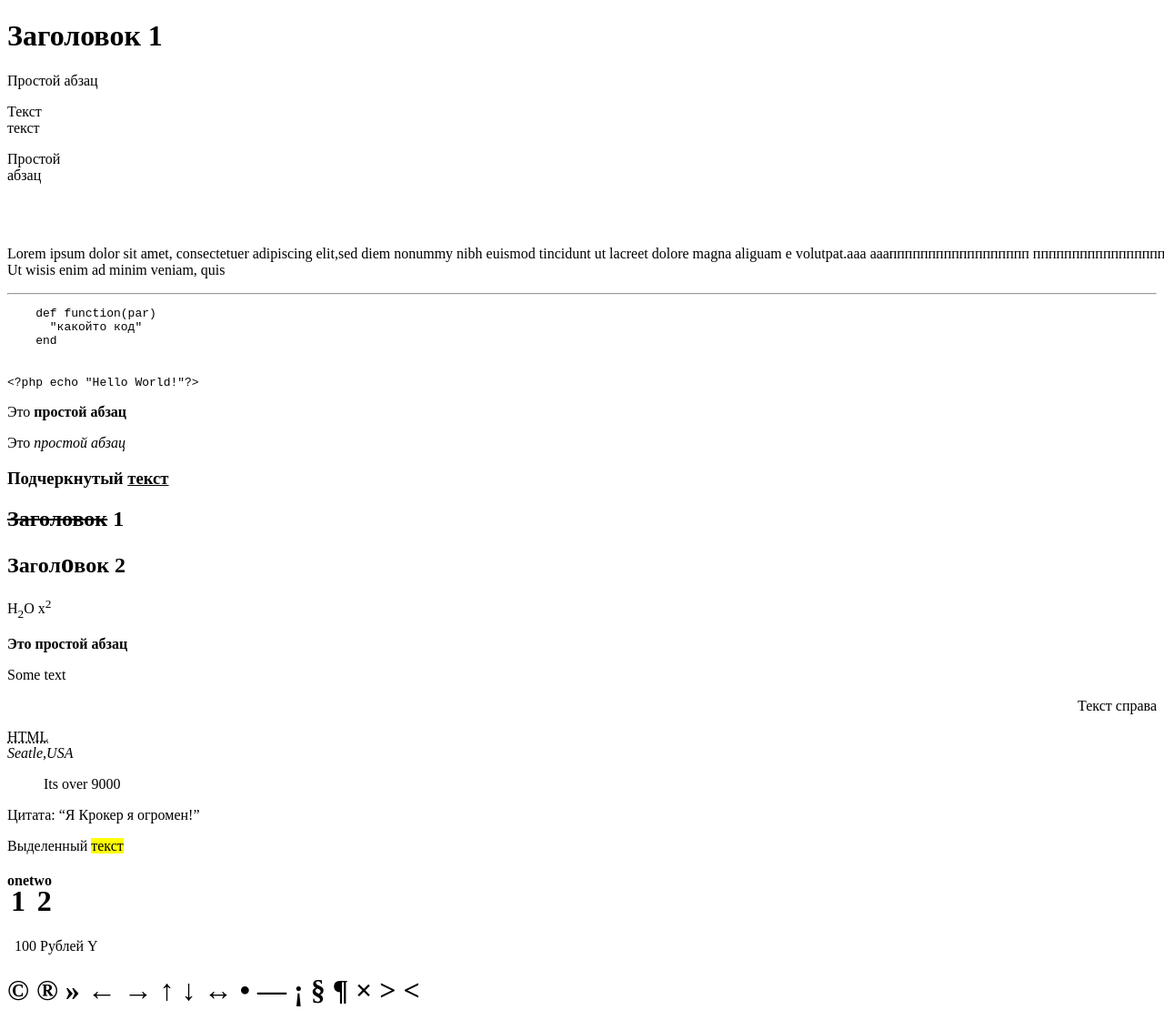
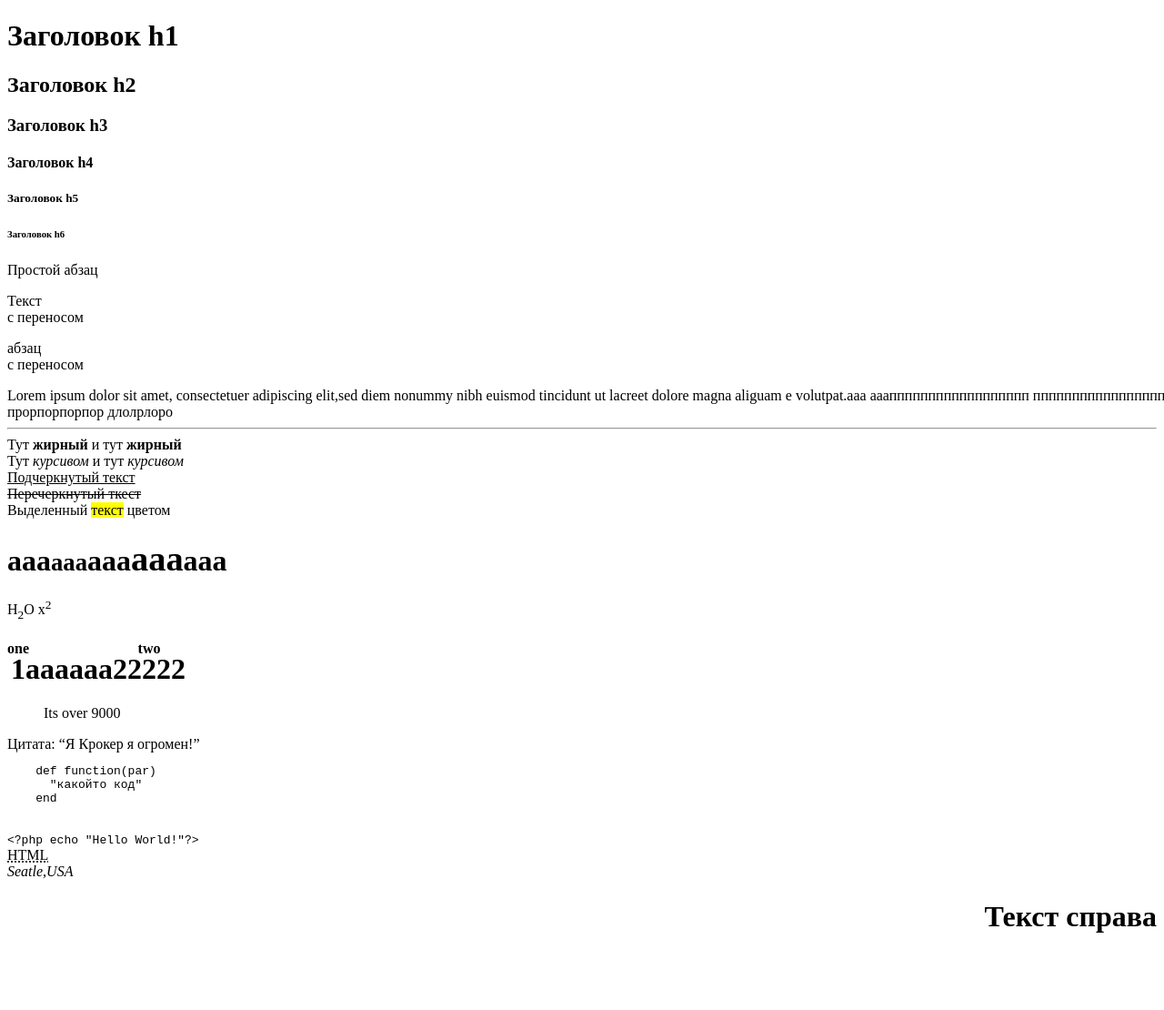
Before and after one commit to krillan49/stud_verstka_conspects, a plain HTML site: page HTML_examples/04_text.html in a window 1280 px wide. Shown: the top 1110 px of the page at 91% size. After the commit the page ends 1047 px from the top, so only its background shows below. Drawn offline with Linux system fonts and the light colour scheme.

Commit message:
jgcdhchfcg

```diff
--- a/HTML_examples/04_text.html
+++ b/HTML_examples/04_text.html
@@ -1,3 +1,7 @@
+<!--                                              Текстовые теги -->
+
+<!-- По умолчанию браузер убирает все пробелы, переводы строки и прочее до одного пробела -->
+
 <!DOCTYPE html>
 <html lang="en" dir="ltr">
 
@@ -9,83 +13,100 @@
 
   <body>
 
-    <!--                                            ТЕКСТОВЫЕ ТЕГИ -->
+    <!--                                         Абзацы и заголовки -->
 
-    <!-- По умолчанию браузер убирает все пробелы, переводы строки и прочее до одного пробела -->
+    <!-- h1 ... h6 - блочные теги заголовков, имеют свойства абзаца, размер шрифта и отступы отличающиеся чем выше номер тем они ментше -->
+    <h1>Заголовок h1</h1>
+    <h2>Заголовок h2</h2>
+    <h3>Заголовок h3</h3>
+    <h4>Заголовок h4</h4>
+    <h5>Заголовок h5</h5>
+    <h6>Заголовок h6</h6>
 
-    <h1>Заголовок 1</h1> <!-- (heading - заголовок) Тег с размером шрифта(h1-h6/оступы тоже разные) удобен для заголовков, обладает свойствами абзаца -->
-    <p>Простой абзац</p><!-- Тег для создания абзаца/параграфа. В него можно поместить любое количество текста и все будет выделено в формате абзаца с отступами. Текст в этом теге будет начинаться с новой строки -->
-
-    Текст<br>текст <!-- тег переноса строки тут в отличие от абзаца не будет отступов сверху и снизу еще один тег br после просто создаст пустую линию -->
-    <p>Простой<br>абзац</p>
-
-    <!-- Тег br может быть тегом-контейнером (тоемсть это 1 тег) ?? потом проверить -->
-    <br></br>
+    <!-- p - блочный тег для создания абзаца/параграфа. Текст будет выделен в формате абзаца с отступами -->
+    <p>Простой абзац</p>
 
 
-    <p><nobr>Lorem ipsum dolor sit amet, consectetuer adipiscing elit,sed diem nonummy nibh euismod tincidunt ut lacreet dolore magna aliguam e  volutpat.ааа ааапппппппппппппппппп пппппппппппппппппппппппппппп пппппппппппппппппппппппппппппппппп аааааааааааааааааааааааааааааааааааааа ааааааа ааааааааааааа ааааааааааа аааааааааааа аааааааа ааааааааа аааааааа аааааа аааа </nobr> Ut wisis enim ad minim veniam, quis</p> <!-- Для создания текста, что не будет иметь переносов строк. Он делает невозможным переносы строк на новые линии(по умолчанию переносится), что может привести к появлению горизонтальной полосы прокрутки -->
 
-    <hr> <!-- переносит строку и создает на ней горизонтальную линию -->
+    <!--                                          Теги разделители -->
 
+    <!-- br - тег переноса следующей за ним строки. Не будет отступов сверху и снизу. Еще один тег br после просто создаст пустую линию -->
+    Текст<br>с переносом
+    <p>абзац<br>с переносом</p>
+
+    <!-- nobr - тег для отмены переноса стоки по умолчанию, когда для строки не хватает места на экране, то вместо переноса появится горизонтальная полоса прокрутки. Автоперенос сработает сразу после этого тега если там есть текст и он выхдит за ширину экрана -->
+    <nobr>Lorem ipsum dolor sit amet, consectetuer adipiscing elit,sed diem nonummy nibh euismod tincidunt ut lacreet dolore magna aliguam e  volutpat.ааа ааапппппппппппппппппп пппппппппппппппппппппппппппп пппппппппппппппппппппппппппппппппп аааааааааааааааааааааааааааааааааааааа ааааааа ааааааааааааа ааааааааааа аааааааааааа аааааааа ааааааааа аааааааа аааааа аааа </nobr> прорпорпорпор длолрлоро
+
+    <!-- hr - блочный тег отображающий в себе горизонтальную линию -->
+    <hr>
+
+
+
+    <!--                                         Теги для выделения -->
+
+    <!-- b | strong - строчные теги для выделения шрифта жирным -->
+    Тут <strong>жирный</strong> и тут <b>жирный</b><br>
+
+    <!-- i | em - строчные теги выделяющие текст курсивом -->
+    Тут <i>курсивом</i> и тут <em>курсивом</em><br>
+
+    <!-- u - строчный тег выделяет текст подчеркиванием -->
+    <u>Подчеркнутый текст</u><br>
+
+    <!-- strike - строчный тег выделяет текст перечеркиванием -->
+    <strike>Перечеркнутый ткест</strike><br>
+
+    <!-- mark - строчный тег выделяет фон за текстом (html5 тег) -->
+    Выделенный <mark>текст</mark> цветом<br>
+
+
+
+    <!--                                   Теги изменения размеров и положения -->
+
+    <!-- small - строчный тег делает текст чуть меньше чем остальной текст -->
+    <!-- big - строчный тег делает текст чуть больше чем остальной текст -->
+    <h1>aaa<small>aaa</small>aaa<big>aaa</big>aaa</h1>
+
+    <!-- sub - строчный тег сносит текст чуть ниже оновного ряда (например для химических формул) -->
+    <!-- sup - строчный тег сносит текст чуть выше оновного ряда (например для отображения степеней) -->
+    <p>H<sub>2</sub>O x<sup>2</sup></p>
+
+    <!-- ruby - чтрочный тег позволяет делать надпись над текстом, которая центрируется относительно текста. Cначала пишем символ а потом надпись обернутую в тег rt -->
+    <h1><ruby>1<rt>one</rt></ruby>aaaaaa<ruby>22222<rt>two</rt></ruby></h1>
+
+
+
+    <!--                                       Специализированные теги -->
+
+    <!-- blockquote - блочный тег цитаты, делает отступ и выделяет другим шрифтом, а так же указывает поисковому роботу что это цитата, а не копипаст -->
+    <!-- cite - атрибут указывающий источник цитаты -->
+    <blockquote cite="https://google.com">Its over 9000</blockquote>
+    <!-- q - строчный тег цитаты, для отображения цитаты внутри текста, автоматически отображает ее в кавычках -->
+    Цитата: <q cite="https://google.com">Я Крокер я огромен!</q><br>
+
+    <!-- pre - блочный тег позволяет вывести текст со всеми пробелами(По умолчанию браузер убирает все пробелы, переводы строки и прочее до одного пробела), оступами итд. Удобно для написания текста функций формул итд -->
     <pre>
     def function(par)
       "какойто код"
     end
-    </pre> <!-- <pre>...</pre> позволяет вывести текст со всеми пробелами, оступами итд(удобно для написания текста функций формул итд) -->
+    </pre>
 
-    <code>&lt;?php echo "Hello World!"?&gt;</code> <!-- тег для записи кусочков кода(это не интерполяция просто текст) -->
-    <!-- &lt; - отображает символ "<"   &gt; - отображает символ ">"  тк при обычном написании html бутет считать их функциональными -->
+    <!-- code - строчный тег для обозначения фрагмента кода. Полезно для поисковых систем и вспомогательных технологий, таких как программы чтения с экрана. По умолчанию браузеры отображают содержимое тега `<code>` в моноширинном шрифте (например, Courier). Обычно используется в сочетании с другими тегами для создания более сложных структур, например внутри тегов `<pre>` или `<kbd>` (для обозначения ввода с клавиатуры). -->
+    <code>&lt;?php echo "Hello World!"?&gt;</code><br>
 
-    <p>Это <strong>простой</strong> <b>абзац</b></p> <!-- <b>...</b>(bold - жирный) и <strong>...</strong> теги для выделения шрифта жирным -->
-    <p>Это <i>простой</i> <em>абзац</em></p> <!-- <em>...</em> <i>...</i>(italic) теги выделяющие текст курсивом -->
-    <h3>Подчеркнутый <u>текст</u></h3> <!-- <u>...</u> выделяет текст подчеркиванием -->
-    <h2><strike>Заголовок</strike> 1</h2> <!-- <strike>...</strike> теги выделяющие текст перечеркиванием -->
+    <!-- abbr - строчный тег для написания абревиатур. Хорошо сочетается с атрибутом title для пояснения аббревиатуры -->
+    <abbr title="это аштээмэл">HTML</abbr><br>
 
-    <h2>За<small>г</small>ол<big>о</big>вок 2</h2> <!-- теги <small>...</small> и <big>...</big> делают текст чуть меньше или чуть больше чем остальной текст -->
-    H<sub>2</sub>O <!-- <sub>...</sub> сносит текст ниже оновного ряда -->
-    x<sup>2</sup> <!-- <sup>...</sup> сносит текст выше оновного ряда например для отображения степеней -->
-
-    <b><p>Это простой абзац</p></b> <!-- можно поменять местами родительский и вложенный теги кому как удобнее -->
-
-    <p title="подсказка">Some text</p> <!-- title - при помощи этого атрибута мы задаем текст(тот что в кавычках "подсказка") который будет появляться при наведении на объект в виде подсказки. Этот атрибут можно прописывать почти в любом теге(кроме html head) -->
-    <p align="right">Текст справа</p> <!-- align - атрибут для обределения местоположения ("right" - от правого края, "center" - по центру, "justify" - по ширине итд) -->
-
-    <abbr title="это аштээмэл">HTML</abbr> <!-- <abbr>...</abbr> тег для написания абревиатур. Хорошо сочетается с атрибутом title для пояснения аббревиатуры -->
-    <address>Seatle,USA</address> <!-- тег для написания адреса автоматически пишется курсивом и дает информацию поисковому роботу о том что это именно адрес -->
-    <blockquote cite="https://google.com"> <!-- <blockquote>...</blockquote> тег цитаты, делает отступ и выделяет другим шрифтом, а так же указывает поисковому роботу что это цитата а не копипаст -->
-    <!-- cite - атрибут указывающий источник цитаты -->
-      Its over 9000
-    </blockquote>
-    <p>Цитата: <q cite="https://google.com">Я Крокер я огромен!</q></p> <!-- тег цитаты, для отображения ее внутри текста, автоматически отображает ее в кавычках -->
-
-    <!--              текстовые html5 теги -->
-    <p>Выделенный <mark>текст</mark></p> <!-- <mark>...</mark> - выделяет фон за текстом -->
-
-    <h1>
-      <ruby> <!-- <ruby>...</ruby> тег позволяет делать надпись над символом -->
-        1<rt>one</rt> <!-- сначала пишем символ а потом тег <rt>...</rt> в котором пишем текст надписи -->
-        2<rt>two</rt>
-      </ruby>
-    </h1>
+    <!-- address - блочный тег для написания адреса, автоматически пишется курсивом и дает информацию поисковому роботу о том что это именно адрес -->
+    <address>Seatle,USA</address>
 
 
 
-    <!--                                            СПЕЦ СИМВОЛЫ -->
+    <!--                                    Атрибуты для текстовых тегов -->
 
-    <!-- Сущности это спец символы которые начинаются с & и заканчиваются на ; между которыми название сущности -->
-    &nbsp; <!-- Сущность неразрывного пробела, используется например, если нужно отделить цифру от наименования валюты, и чтобы это было 1 слово: -->
-    100&nbsp;Рублей
+    <!-- align - атрибут для обределения местоположения ("right" - от правого края, "center" - по центру, "justify" - по ширине итд) -->
+    <h1 align="right">Текст справа</h1>
 
-    <!-- Так же при помощи синтаксиса сущностей можно писать обычные символы указав их цифровой код после # -->
-    &#89; <!-- Тоесть символ под кодом 89 -->
-
-    <!-- Чтобы посмотреть все можно погуглить - таблица специальных символов html -->
-
-    <h1>&copy; &reg; &raquo; &larr; &rarr; &uarr; &darr; &harr; &bull; &mdash; &iexcl; &sect; &para; &times; &gt; &lt;</h1>
-    <!-- &copy; - копирайт, &reg; - R в круге, &raquo; - >>,  -->
-    <!-- &larr; &rarr; &uarr; &darr; -  стрелки в разные стороны -->
-    <!-- &bull; - точка, &mdash; - черта, &iexcl; - ! наоборот, &sect; и &para; - параграфы, &times; - крестик диаг -->
-    <!-- &lt; - отображает символ "<"   &gt; - отображает символ ">"  тк при обычном написании html бутет считать их функциональными -->
 
   </body>
 
```
Also changed, not shown: HTML_examples/01m_attributes.html (+2 -2 lines), HTML_examples/04a_spec_symbols.html (added, +47 -0 lines), HTML_examples/05_div_span_spicial.html (+61 -43 lines), HTML_examples/09m_a_links.html (renamed from HTML_examples/07_a_links.html).
